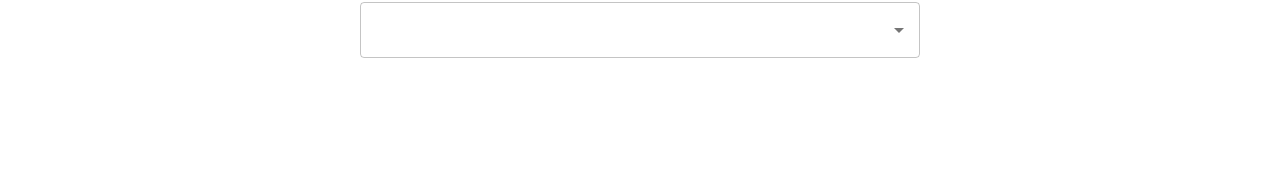
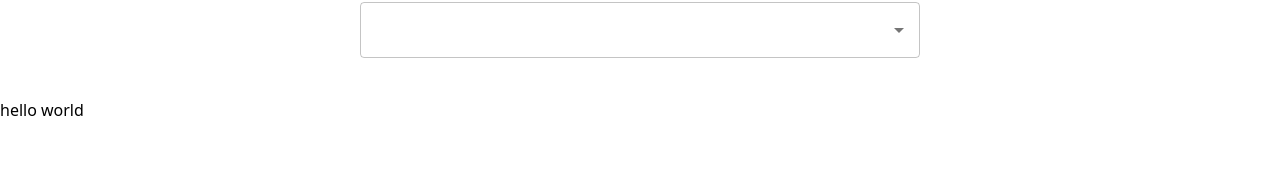
Before and after one commit to mahithsc/nfl-wordle, a Next.js app: page /unlimited in a window 1280 px wide. Shown: the part 118-300 px from the top of the page. Built offline with nearby package versions, Linux system fonts and the light colour scheme.

Commit message:
formatting the age as required

```diff
--- a/components/Footer.tsx
+++ b/components/Footer.tsx
@@ -2,7 +2,9 @@ import React from 'react'
 
 const Footer = () => {
   return (
-    <div>Footer</div>
+    <footer>
+      hello world
+    </footer>
   )
 }
 
--- a/components/PlayerBox.tsx
+++ b/components/PlayerBox.tsx
@@ -35,7 +35,7 @@ const PlayerBox: React.FC<Props> = ({ player, playerOfTheDay, changeStateTrue })
       {/* <div>{player?.name}</div> */}
       <div className={`${(player.playerPosition === playerOfTheDay.playerPosition) ? 'bg-green-600' : null} flex justify-center py-10`}>{player.playerPosition}</div>
       <div className={`${(player.team === playerOfTheDay.team) ? 'bg-green-600' : null} flex justify-center py-10`}>{player.team}</div>
-      <div className={`${(player.age === playerOfTheDay.age) ? 'bg-green-600' : null} flex justify-center py-10`}>{player.age}</div>
+      <div className={`${(player.age === playerOfTheDay.age) ? 'bg-green-600' : null} flex justify-center py-10`}>{(player.age).substring((player.age).indexOf('(')+1, (player.age).indexOf(')') )}</div>
       <div className={`${something()} flex justify-center py-10`}>{`${teams[player.team].confrence} ${teams[player.team].division}`}</div>
       {/* <div className={`${(player.age === playerOfTheDay.age) ? 'bg-green-600' : null} flex justify-center py-10`}>{teams[`${player.team}}`].division}</div> */}
     </div>
--- a/pages/unlimited.tsx
+++ b/pages/unlimited.tsx
@@ -9,6 +9,7 @@ import { ClassNames } from '@emotion/react';
 import { positions } from '@mui/system';
 import PlayerBox from '../components/PlayerBox';
 import Title from '../components/Title';
+import Footer from '../components/Footer';
 
 const unlimited = () => {
   //importing all the players from the JSON file
@@ -76,6 +77,10 @@ const unlimited = () => {
     setPlayerOfTheDay(players[val])
   }
 
+  useEffect(() => {
+    generateNewPlayer()
+  }, [])
+
   //changing the number of picks made
   useEffect(() => {
     setNumberOfPicks(picks => picks + 1)
@@ -114,6 +119,15 @@ const unlimited = () => {
       </div>
 
       <div className='flex flex-1 flex-col'>
+      {correct ? <div className='items-center flex flex-col relative'>
+          <img src={playerOfTheDay.photo} className={`${correct ? 'brightness-1' : 'brightness-0'}`} width={500} />
+          <div className='absolute h-[100%] w-[100%] bg-white-500 bottom-0'></div>
+        </div> : null}
+
+        {correct?(<button className='' onClick={() => generateNewPlayer()}>
+          generate new player
+        </button>):null
+        }
         <div className='flex flex-col mt-10 flex-1 items-center'>
           <div>
             {(choice === null) ? null : (<PlayerBox player={choice} playerOfTheDay={playerOfTheDay} changeStateTrue={changeCorrectTrue} />)}
@@ -127,22 +141,11 @@ const unlimited = () => {
           </div>
         </div>
 
-        {correct ? <div className='items-center flex flex-col relative'>
-          <img src={playerOfTheDay.photo} className={`${correct ? 'brightness-1' : 'brightness-0'}`} width={500} />
-          <div className='absolute h-[100%] w-[100%] bg-white-500 bottom-0'></div>
-        </div> : null}
 
-        {correct?(<button className='' onClick={() => generateNewPlayer()}>
-          generate new player
-        </button>):null
-        }
 
       </div>
 
-
-
-
-
+      <Footer/>
     </div>
   )
 }
```
